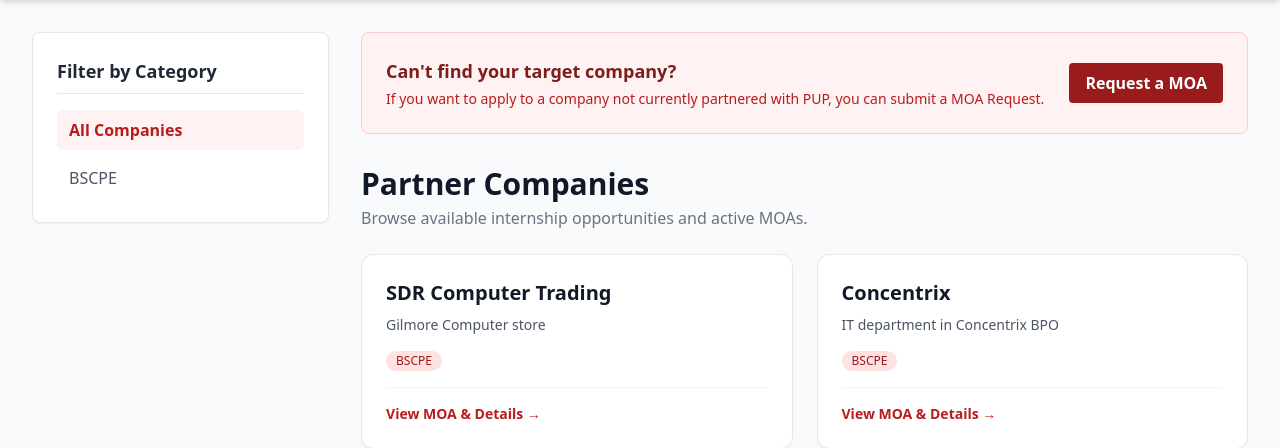
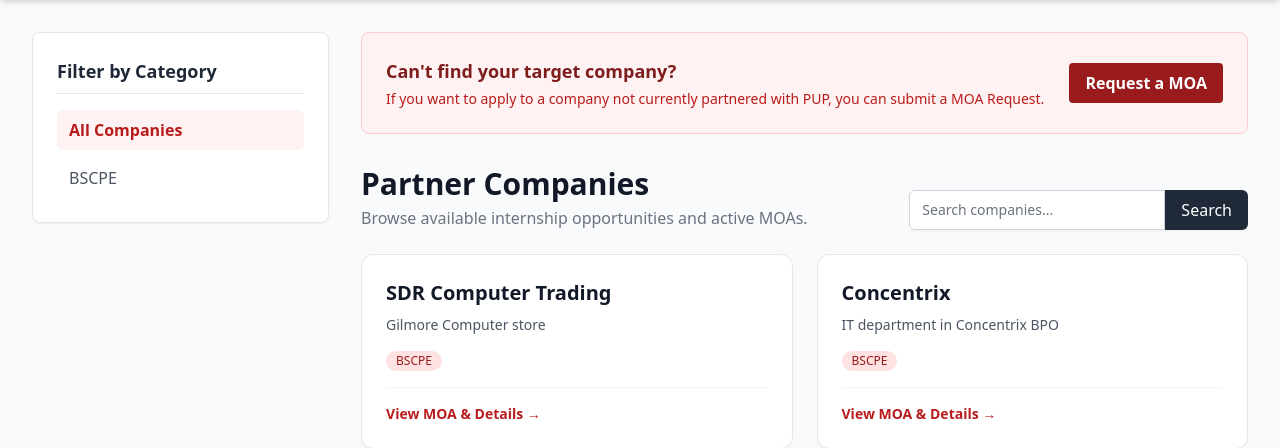
Before and after one commit to MoonHunter99/MOA-tracker-project, a Django app: page / in a window 1280 px wide. Shown: the part 64-512 px from the top of the page. Run offline with Django 5.2, Linux system fonts and the light colour scheme; data comes from the database, SQL or seed files in the repository; some libraries are stand-ins or nearby versions.

Commit message:
Enhanced the search Querry

```diff
--- a/core/companies/templates/companies/dashboard.html
+++ b/core/companies/templates/companies/dashboard.html
@@ -31,9 +31,24 @@
             </a>
         </div>
 
-        <div class="mb-6">
-            <h1 class="text-3xl font-extrabold text-gray-900">Partner Companies</h1>
-            <p class="text-gray-500 mt-1">Browse available internship opportunities and active MOAs.</p>
+        <div class="mb-6 flex flex-col md:flex-row md:items-end justify-between gap-4">
+            <div>
+                <h1 class="text-3xl font-extrabold text-gray-900">Partner Companies</h1>
+                <p class="text-gray-500 mt-1">Browse available internship opportunities and active MOAs.</p>
+            </div>
+
+            <!-- Company Search Form -->
+            <form method="GET" action="{% url 'companies:dashboard' %}" class="flex w-full md:w-auto shadow-sm">
+                {% if selected_tag %}
+                    <!-- Preserve the selected tag filter so search scopes to the chosen category -->
+                    <input type="hidden" name="tag" value="{{ selected_tag }}">
+                {% endif %}
+                <input type="text" name="q" placeholder="Search companies..." value="{{ search_query|default:'' }}"
+                       class="w-full md:w-64 rounded-l-md border-gray-300 focus:border-red-500 focus:ring-red-500 sm:text-sm">
+                <button type="submit" class="bg-gray-800 text-white px-4 py-2 rounded-r-md hover:bg-gray-700 transition-colors font-medium">
+                    Search
+                </button>
+            </form>
         </div>
 
         {% if companies %}
--- a/core/companies/views.py
+++ b/core/companies/views.py
@@ -11,17 +11,28 @@ def dashboard(request):
     # Check if the user clicked a specific tag filter
     selected_tag = request.GET.get('tag')
 
+    # Check if the user entered a search query
+    search_query = request.GET.get('q', '')
+
+    # Start with all active companies
+    companies = Company.objects.filter(is_active=True)
+
     if selected_tag:
-        # Filter companies by the selected tag and ensure they are active
-        companies = Company.objects.filter(tags__name=selected_tag, is_active=True).distinct()
-    else:
-        # If no filter is applied, show all active companies
-        companies = Company.objects.filter(is_active=True)
+        # Filter companies by the selected tag
+        companies = companies.filter(tags__name=selected_tag)
+
+    if search_query:
+        # Filter companies where the name contains the search query (case-insensitive)
+        companies = companies.filter(name__icontains=search_query)
+
+    # Ensure distinct results just in case 'tags__name' creates duplicates
+    companies = companies.distinct()
 
     context = {
         'companies': companies,
         'tags': tags,
         'selected_tag': selected_tag,
+        'search_query': search_query,
     }
 
     return render(request, 'companies/dashboard.html', context)
```
